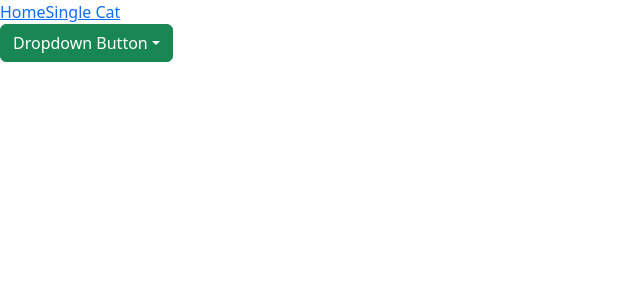
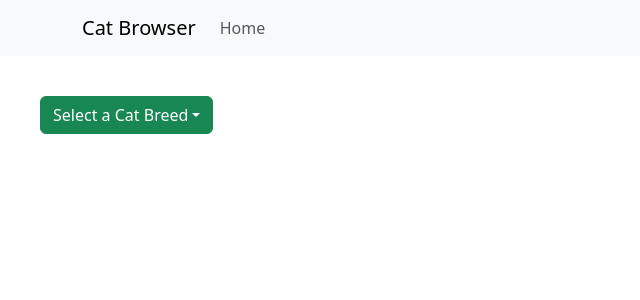
Before and after one commit to clcatalan/catApp, a React (Vite) app: page / in a window 1280 px wide. Shown: the top 300 px of the page, without its empty margins (0-640 px from the left). Built offline with nearby package versions, Linux system fonts and the light colour scheme; the HTML template or start-up script is replaced by a standard one.

Commit message:
add styling for card, and home, and add navbar

```diff
--- a/src/App.tsx
+++ b/src/App.tsx
@@ -1,19 +1,21 @@
 import { BrowserRouter, Link, Route, Routes } from 'react-router-dom';
+import { Nav, Navbar, Container } from 'react-bootstrap';
 import {Home, SingleCat} from './pages';
 
 
 const App = () => {
   return (
     <BrowserRouter>
-      <header>
-        <Link to="/">
-          Home
-        </Link>
-
-        <Link to="/single-cat">
-          Single Cat
-        </Link>
-      </header>
+      <Navbar expand="lg" className="bg-body-tertiary">
+        <Container>
+          <Navbar.Brand href="/">Cat Browser</Navbar.Brand>
+          <Navbar.Collapse id="basic-navbar-nav">
+            <Nav className="me-auto">
+              <Nav.Link href="/">Home</Nav.Link>
+            </Nav>
+          </Navbar.Collapse>
+        </Container>
+      </Navbar>
       <main>
         <Routes>
           <Route path="/" element={<Home />}/>
--- a/src/components/Card.tsx
+++ b/src/components/Card.tsx
@@ -1,6 +1,18 @@
 import { Button } from 'react-bootstrap';
 import { useNavigate } from 'react-router-dom';
+import styled from 'styled-components';
+
 import { CardType } from '../types';
+
+
+const CardContainer = styled.div`
+  display: flex;
+  flex-direction: column;
+  justify-content: space-between;
+  border: 1px solid black;
+  padding: 10px;
+  margin: 10px;
+`;
 
 const Card = ({
   imgUrl,
@@ -27,12 +39,12 @@ const Card = ({
   }
 
   return (
-    <div>
+    <CardContainer>
         <img src={imgUrl} width="200" height="200"></img>
         <Button variant="primary" size="lg" onClick={() => {viewDetails(id)}}>
             View Details
         </Button>
-    </div>
+    </CardContainer>
   )
 }
 
--- a/src/pages/Home.tsx
+++ b/src/pages/Home.tsx
@@ -1,10 +1,25 @@
 import { useState, useEffect } from 'react';
-import { Dropdown } from 'react-bootstrap';
+import { Container, Dropdown } from 'react-bootstrap';
 import { useLocation } from 'react-router-dom';
+import styled from 'styled-components';
+
 import { Card } from '../components';
 
 import {cats} from '../constants/cats';
 import { Photo } from '../types';
+
+
+const StyledContainer = styled.div`
+  display: flex;
+  flex-direction: column;
+  padding: 40px;
+`;
+
+const PhotosContainer = styled.div`
+  display: flex;
+  flex-direction: row;
+  padding: 10px;
+`;
 
 const Home = () => {
 
@@ -41,10 +56,10 @@ const Home = () => {
   }
 
   return (
-    <>
+    <StyledContainer>
       <Dropdown>
         <Dropdown.Toggle variant="success" id="dropdown-basic">
-          Dropdown Button
+          Select a Cat Breed
         </Dropdown.Toggle>
 
         <Dropdown.Menu>
@@ -56,14 +71,14 @@ const Home = () => {
           }
         </Dropdown.Menu>
       </Dropdown>
-      <>
+      <PhotosContainer>
           {
             photos.map(p =>
               <Card imgUrl={p.url} id={p.id} selectedBreed={selectedBreed}></Card>
             )
           }
-      </>
-    </>
+      </PhotosContainer>
+    </StyledContainer>
 
   )
 }
```
